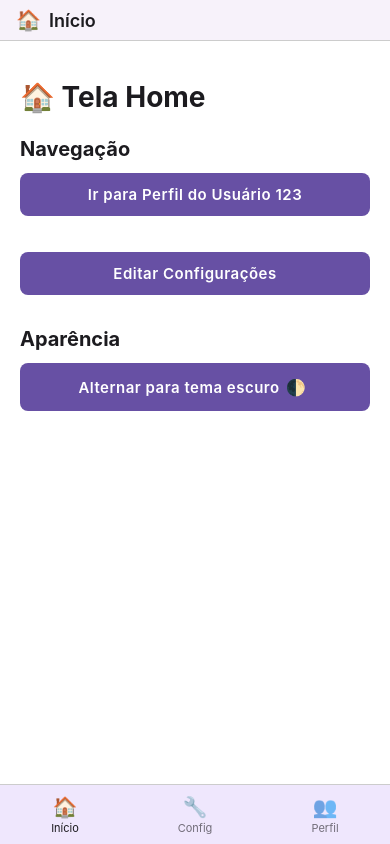
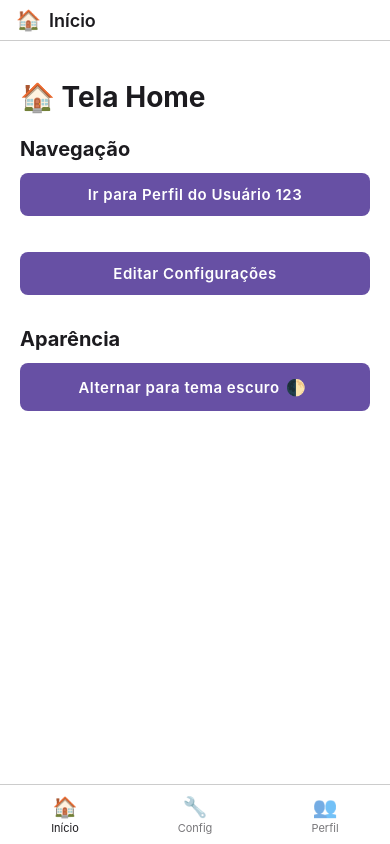
Before and after one commit to carlosxfelipe/my-router, a React Native app: screen / in a window 390 px wide. Built offline with nearby package versions, Linux system fonts and the light colour scheme.

Commit message:
Refactor MainLayout and Header components to support dynamic background and text colors; update useThemeColor for consistent theme management.

```diff
--- a/App.tsx
+++ b/App.tsx
@@ -1,30 +1,47 @@
-import { SafeAreaView, StatusBar, StyleSheet, View } from "react-native";
+import {
+  Platform,
+  SafeAreaView,
+  StatusBar,
+  StyleSheet,
+  View,
+} from "react-native";
 import { useRouter } from "./src/router/router";
 import { ThemeProvider, useTheme } from "./src/theme/ThemeContext";
 import { useThemeColor } from "./src/hooks/useThemeColor";
 import { BottomNavigationBar } from "./src/components/BottomNavigation";
+import { Header } from "./src/components/Header";
 import { RouteComponent } from "./src/router/types";
-import { Header } from "./src/components/Header";
 
 function MainLayout({ Content }: { Content: React.ComponentType }) {
   const { theme } = useTheme();
-  const bg = useThemeColor({}, "header");
+  const headerColor = useThemeColor({}, "header");
+  const bottomColor = useThemeColor({}, "bottom");
+  const textColor = useThemeColor({}, "text");
 
   return (
-    <SafeAreaView style={[styles.container, { backgroundColor: bg }]}>
+    <>
+      {/* SafeArea para o topo (notch) */}
+      <SafeAreaView style={{ backgroundColor: headerColor }} />
+
+      <View style={styles.container}>
         <StatusBar
-        backgroundColor={bg}
+          backgroundColor={headerColor}
           barStyle={theme === "dark" ? "light-content" : "dark-content"}
         />
 
-      <Header />
+        <Header backgroundColor={headerColor} textColor={textColor} />
 
         <View style={styles.content}>
           <Content />
         </View>
 
+        <View style={{ backgroundColor: bottomColor }}>
           <BottomNavigationBar />
-    </SafeAreaView>
+          {/* Área de gesto no iOS */}
+          {Platform.OS === "ios" && <View style={{ height: 34 }} />}
+        </View>
+      </View>
+    </>
   );
 }
 
--- a/src/components/Header.tsx
+++ b/src/components/Header.tsx
@@ -6,17 +6,19 @@ import {
   TouchableOpacity,
   View,
 } from "react-native";
-import { useThemeColor } from "../hooks/useThemeColor";
 import { useRouterContext } from "../router/RouterContext";
 
 type HeaderProps = {
   title?: string;
   icon?: string | React.ReactNode;
+  backgroundColor?: string;
+  textColor?: string;
 };
 
-export function Header({ title, icon }: HeaderProps) {
-  const bg = useThemeColor({}, "header");
-  const textColor = useThemeColor({}, "text");
+export function Header(
+  { title, icon, backgroundColor = "#FFFFFF", textColor = "#000000" }:
+    HeaderProps,
+) {
   const router = useRouterContext();
 
   const isHome = router.currentPath === "/";
@@ -24,7 +26,7 @@ export function Header({ title, icon }: HeaderProps) {
   const routeIcon = icon ?? getIcon(router.currentPath);
 
   return (
-    <View style={[styles.container, { backgroundColor: bg }]}>
+    <View style={[styles.container, { backgroundColor }]}>
       {!isHome && (
         <TouchableOpacity
           onPress={router.pop}
--- a/src/hooks/useThemeColor.ts
+++ b/src/hooks/useThemeColor.ts
@@ -41,19 +41,14 @@ const defaultColors = {
     dark: "#938F99",
   },
   header: {
-    light: "#F7F2FA",
-    dark: "#2A1C3A",
+    light: "#FFFFFF",
+    dark: "#1C1B1F",
   },
   bottom: {
-    light: "#EFE7FD",
-    dark: "#1E1A22",
+    light: "#FFFFFF",
+    dark: "#1C1B1F",
   },
 };
-
-// TODO: Corrigir espaço com a cor do header abaixo do BottomNavigationBar no iOS.
-// A área segura inferior (safe area bottom) não está sendo preenchida com a cor do bottom.
-// Atualmente, o SafeAreaView cobre apenas o topo (header), e o BottomNavigationBar não considera o padding inferior.
-// Sugestão: adicionar paddingBottom no BottomNavigationBar (ex: Platform.OS === "ios" ? 20 : 0)
 
 export function useThemeColor(
   props: Colors,
```
Lines whose indentation alone changed are shown as unchanged.
